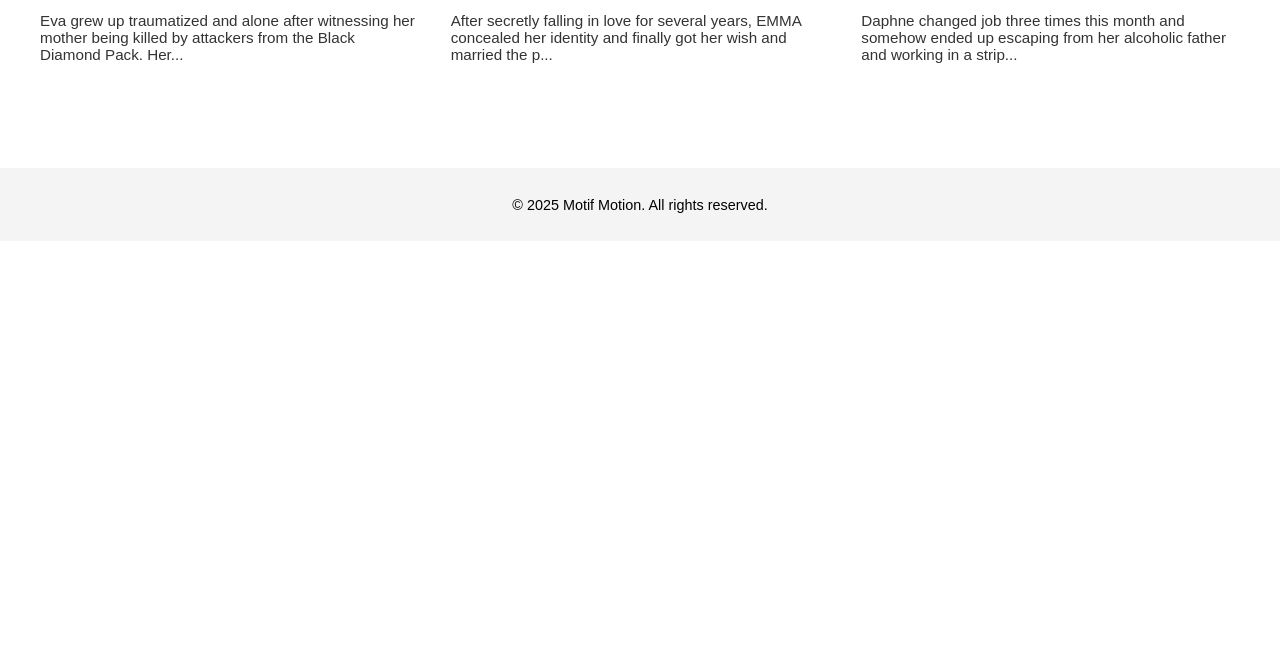
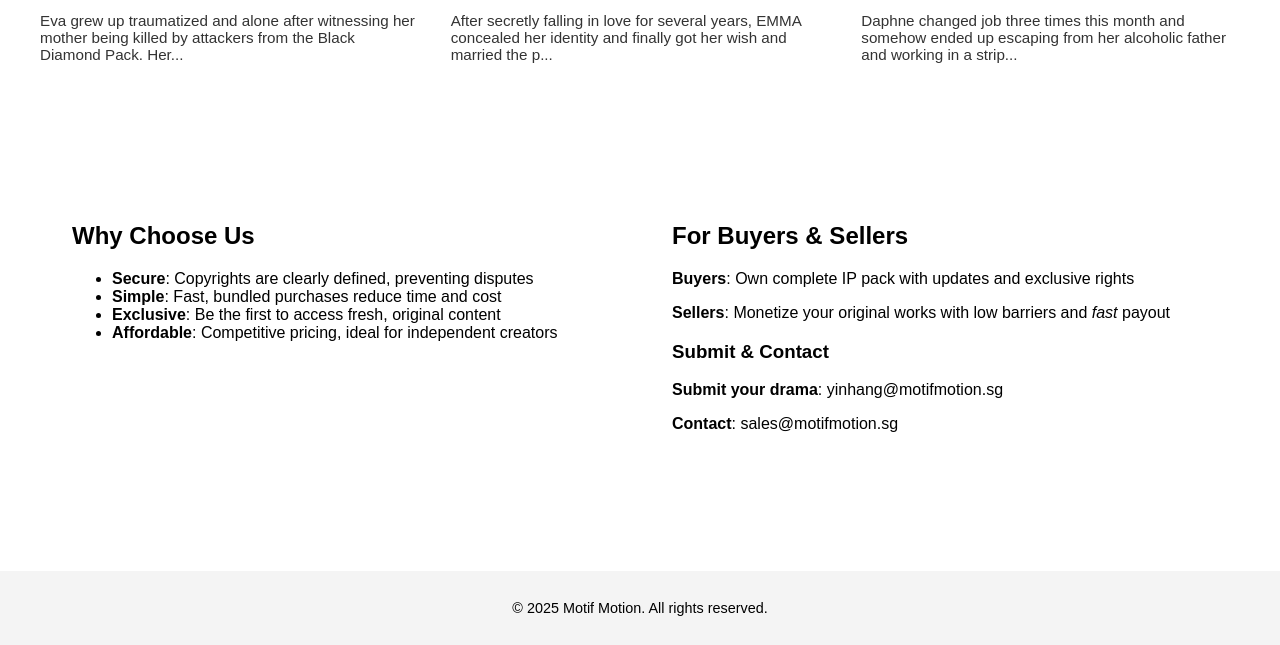
Before and after one commit to deanyin0523/motif-motion-site, a plain HTML site: page index.html in a window 1280 px wide. Shown: the part 1064-1709 px from the top of the page. Before the commit the page ends 1305 px from the top, so only its background shows below. Drawn offline with Linux system fonts and the light colour scheme.

Commit message:
Add files via upload

```diff
--- a/index.html
+++ b/index.html
@@ -82,7 +82,27 @@
 </div>
 
     </div>
+
+  <div class="container" style="display: flex; flex-wrap: wrap; gap: 4em; justify-content: space-between; margin-top: 4em;">
+    <div style="flex: 1; min-width: 280px;">
+      <h2>Why Choose Us</h2>
+      <ul>
+        <li><strong>Secure</strong>: Copyrights are clearly defined, preventing disputes</li>
+        <li><strong>Simple</strong>: Fast, bundled purchases reduce time and cost</li>
+        <li><strong>Exclusive</strong>: Be the first to access fresh, original content</li>
+        <li><strong>Affordable</strong>: Competitive pricing, ideal for independent creators</li>
+      </ul>
+    </div>
+    <div style="flex: 1; min-width: 280px;">
+      <h2>For Buyers & Sellers</h2>
+      <p><strong>Buyers</strong>: Own complete IP pack with updates and exclusive rights</p>
+      <p><strong>Sellers</strong>: Monetize your original works with low barriers and <em>fast</em> payout</p>
+      <h3>Submit & Contact</h3>
+      <p><strong>Submit your drama</strong>: yinhang@motifmotion.sg</p>
+      <p><strong>Contact</strong>: sales@motifmotion.sg</p>
+    </div>
   </div>
+</div>
 
   <footer>
     © 2025 Motif Motion. All rights reserved.
```
Also changed, not shown: driven_to_love.html (+2 -2 lines), marry_my_husband_please.html (+2 -2 lines), mating_of_the_twilight_goddess.html (+2 -2 lines), oops_i_married_to_a_mafia_daddy.html (+2 -2 lines), please_seduce_my_husband.html (+2 -2 lines), stripper_nanny.html (+2 -2 lines), driven_to_love.jpg, marry_my_husband_please.jpg, oops_i_married_to_a_mafia_daddy.jpg, please_seduce_my_husband.jpg, stripper_nanny.jpg.
